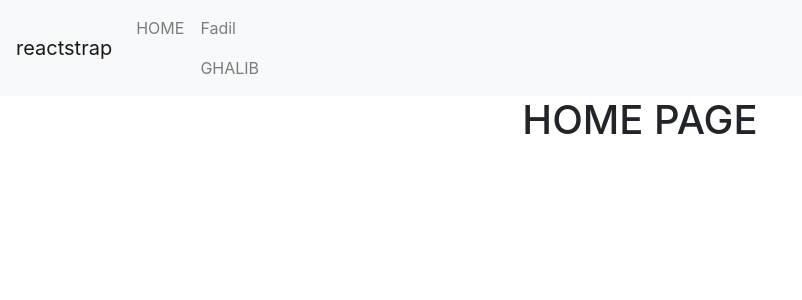
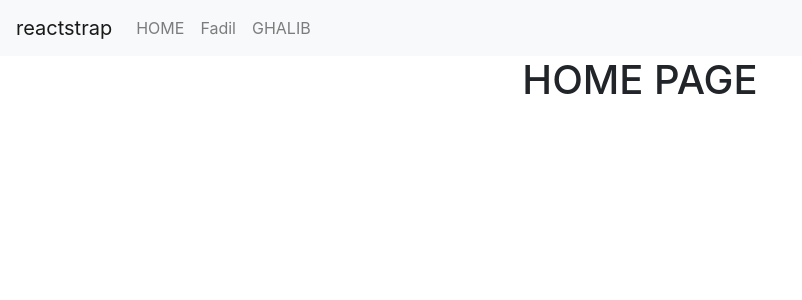
Before and after one commit to yogikrisnawan/FRONTENDFINAL2, a React (Create React App) app: page / in a window 1280 px wide. Shown: the top 300 px of the page, without its empty margins (0-802 px from the left). Built offline with nearby package versions, Linux system fonts and the light colour scheme.

Commit message:
fadil push

```diff
--- a/src/components/Header.jsx
+++ b/src/components/Header.jsx
@@ -28,7 +28,9 @@ const Example = (props) => {
               <NavLink href="/">HOME</NavLink>
             </NavItem>
             <NavItem>
-              <NavLink href="/fadil">Fadil</NavLink>
+            <NavLink href="/fadil">Fadil</NavLink>
+            </NavItem>
+            <NavItem>
               <NavLink href="/ghalib">GHALIB</NavLink>
             </NavItem>
           </Nav>
```
